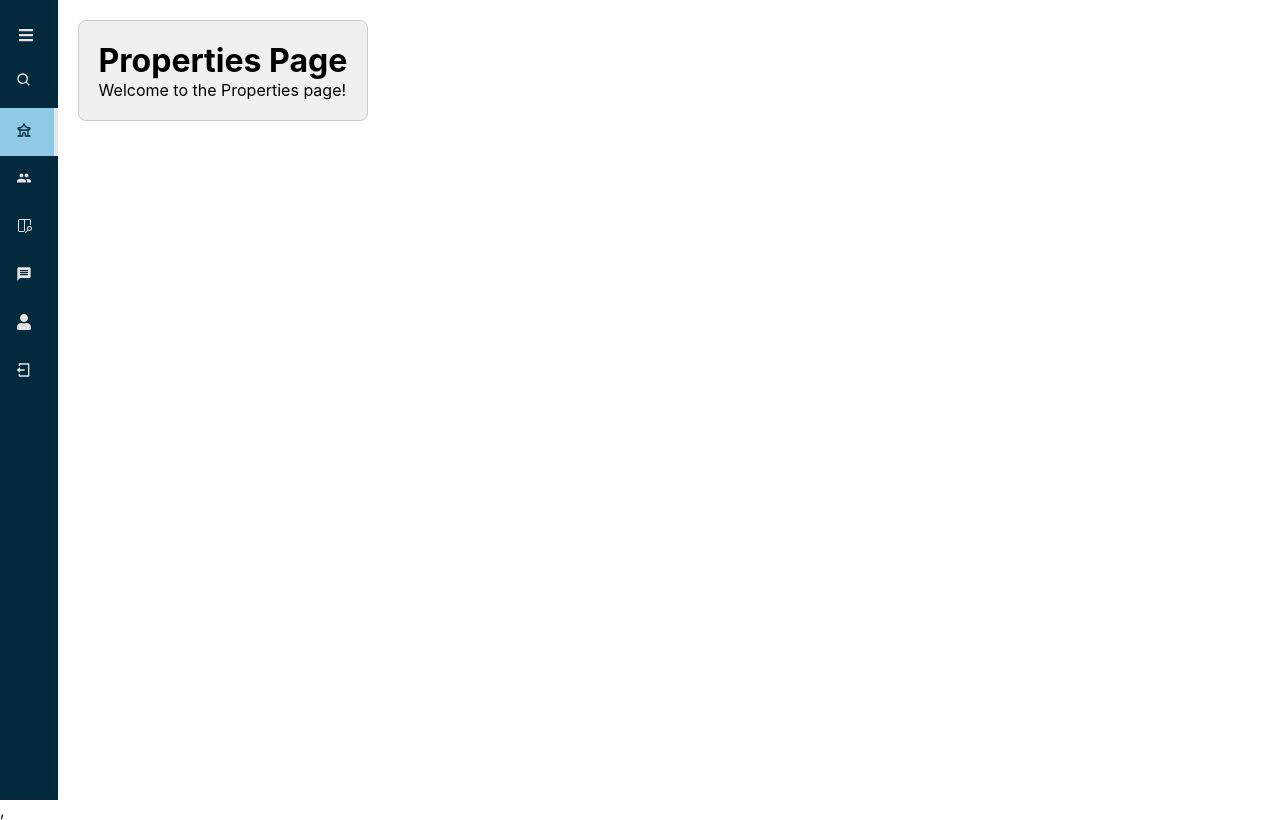
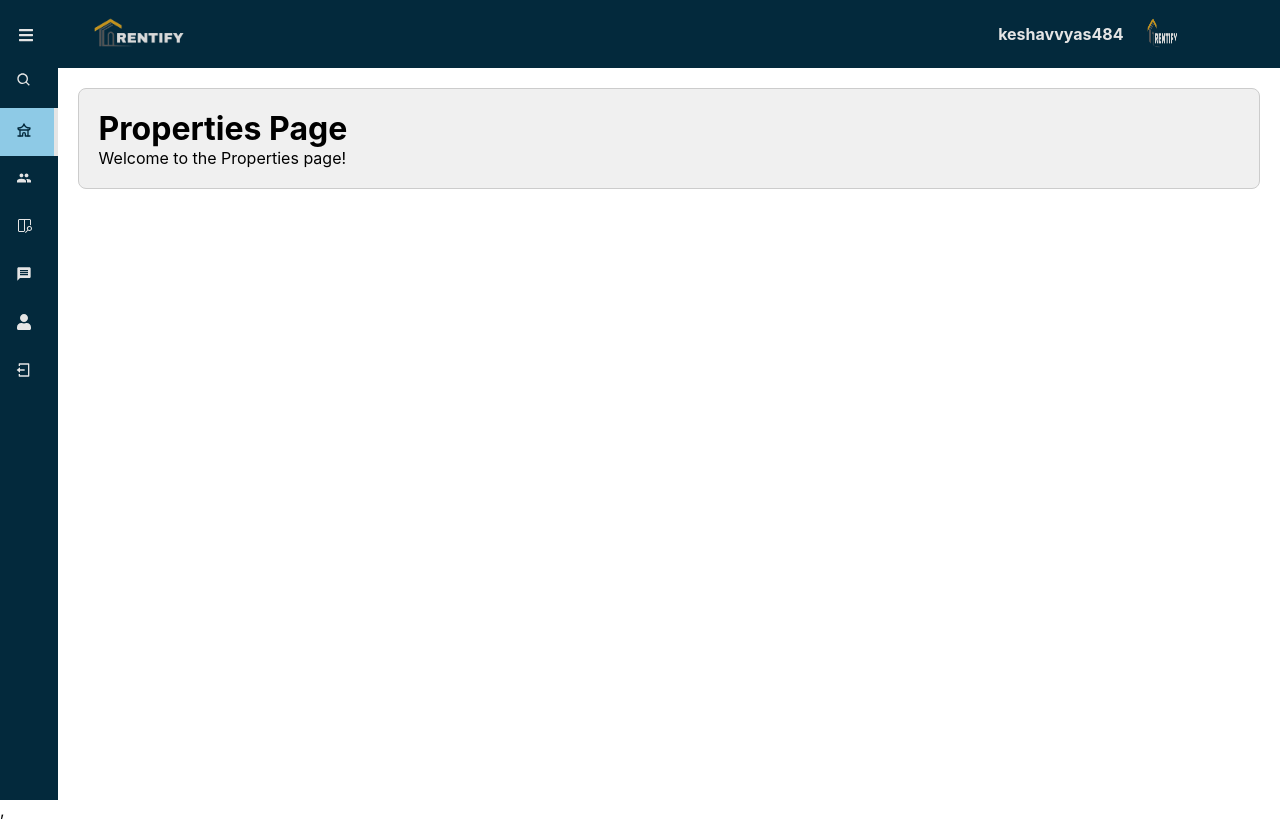
Before and after one commit to Master-Keshav/Rentify---React, a React (Vite) app in the folder client/: page / in a window 1280 px wide. Built offline with nearby package versions, Linux system fonts and the light colour scheme; no server answers; sample sign-in values are in the browser's storage.

Commit message:
Added navbar and logout functionality

```diff
--- a/client/src/components/Dashboard/Dashboard.css
+++ b/client/src/components/Dashboard/Dashboard.css
@@ -4,6 +4,10 @@
     border: 1px solid #ccc;
     border-radius: 8px;
     margin: 20px;
+}
+
+.page-container {
+    flex-grow: 1;
 }
 
 * {
--- a/client/src/components/Dashboard/Dashboard.tsx
+++ b/client/src/components/Dashboard/Dashboard.tsx
@@ -1,6 +1,8 @@
 import { Route, Routes } from 'react-router-dom';
+
 import Agencies from '../../pages/Agencies'
 import Messages from '../../pages/Messages';
+import Navbar from '../Navbar/Navbar';
 import Properties from '../../pages/Properties';
 import Reviews from '../../pages/Reviews';
 import SideBar from '../SideBar/Sidebar';
@@ -8,6 +10,12 @@ import User from '../../pages/User';
 import './Dashboard.css';
 
 const Dashboard = () => {
+
+    const handleLogout = () => {
+        localStorage.removeItem("token")
+        window.location.href = "/"
+    };
+
     return (
         <>
             <div className="main-container">
@@ -15,6 +23,10 @@ const Dashboard = () => {
                     <SideBar />
                 </div>
                 <div className="page-container">
+                    <div className="navbar">
+                        <Navbar handleLogout={handleLogout} />
+                    </div>
+                    <div className="page">
                         <Routes>
                             <Route path="/" element={<Properties />} />
                             <Route path="/agencies" element={<Agencies />} />
@@ -24,6 +36,7 @@ const Dashboard = () => {
                         </Routes>
                     </div>
                 </div>
+            </div>
         </>
     );
 };
--- /dev/null
+++ b/client/src/components/Navbar/Dropdown.tsx
@@ -0,0 +1,18 @@
+import React, { ReactNode } from 'react';
+
+interface DropdownProps {
+    isOpen: boolean;
+    onClose: () => void;
+    children: ReactNode;
+}
+
+const Dropdown: React.FC<DropdownProps> = (props) => {
+    const { isOpen, onClose, children } = props;
+    return isOpen ? (
+        <div className="dropdown-container" onClick={onClose}>
+            {children}
+        </div>
+    ) : null;
+};
+
+export default Dropdown;
--- /dev/null
+++ b/client/src/components/Navbar/Navbar.scss
@@ -0,0 +1,74 @@
+.navbar {
+    display: flex;
+    flex-grow: 1;
+    flex-direction: row;
+    justify-content: space-between;
+    align-items: center;
+    background-color: #03293c;
+    color: #e5e5e5;
+    padding: 0.5rem 3rem 0.5rem 1rem;
+
+    .logo {
+        width: 6rem;
+
+        img {
+            width: 100%;
+        }
+    }
+
+    .user {
+        width: 12rem;
+        display: flex;
+        align-items: center;
+        position: relative;
+        justify-content: space-around;
+
+        .user-email {
+            font-weight: bold;
+            margin-right: 10px;
+        }
+
+        .user-photo {
+            cursor: pointer;
+
+            img {
+                border-radius: 50%;
+                width: 2rem;
+                height: 2rem;
+            }
+
+            .dropdown-menu {
+                z-index: 5;
+                width: 100%;
+                display: flex;
+                flex-direction: column;
+                position: absolute;
+                top: 126%;
+                left: 0;
+                box-shadow: 0 2px 5px rgba(0, 0, 0, 0.1);
+                color: #e5e5e5;
+                border-radius: 0.5rem;
+                background-color: #03293c;
+
+                ul {
+                    list-style-type: none;
+                    padding: 0;
+                    margin: 0;
+                    border-radius: 0.5rem;
+
+                    li {
+                        padding: 15px;
+                        cursor: pointer;
+
+                        &:hover {
+                            font-weight: bolder;
+                            color: #03293c;
+                            background-color: #8ecae6;
+                            border-radius: 0.5rem;
+                        }
+                    }
+                }
+            }
+        }
+    }
+}
--- /dev/null
+++ b/client/src/components/Navbar/Navbar.tsx
@@ -0,0 +1,45 @@
+import { useState } from 'react';
+import './Navbar.scss';
+import Dropdown from './Dropdown';
+import logo from "../../assets/logo.png"
+
+interface DropdownProps {
+    handleLogout: () => void
+}
+
+const Navbar: React.FC<DropdownProps> = (props) => {
+    const { handleLogout } = props
+    const [isDropdownOpen, setDropdownOpen] = useState(false);
+
+    const handleDropdownToggle = () => {
+        setDropdownOpen(!isDropdownOpen);
+    };
+
+
+    return (
+        <div className="navbar">
+            <div className="logo">
+                <img src={logo} alt="logo" />
+            </div>
+            <div className="user">
+                <div className="user-email">
+                    keshavvyas484
+                </div>
+                <div className="user-photo" onClick={handleDropdownToggle}>
+                    <img src={logo} alt="Profile" className="profile-photo" />
+                    <div className="dropdown-menu">
+                        <Dropdown isOpen={isDropdownOpen} onClose={() => setDropdownOpen(false)}>
+                            <ul>
+                                <li>Option 1</li>
+                                <li>Option 2</li>
+                                <li onClick={handleLogout}>Logout</li>
+                            </ul>
+                        </Dropdown>
+                    </div>
+                </div>
+            </div>
+        </div>
+    );
+};
+
+export default Navbar;
--- a/client/src/components/SideBar/Sidebar.scss
+++ b/client/src/components/SideBar/Sidebar.scss
@@ -43,7 +43,7 @@
     }
 
     .search-box-input {
-        text-align: center;
+        text-align: start;
         border-radius: 0.4rem;
     }
 }
@@ -80,8 +80,6 @@
             transition: 0.2s cubic-bezier(0.6, -0.28, 0.735, 0.045);
         }
 
-        .icon {}
-
         .text {
             font-size: 0.9rem;
             justify-content: center;
```
Lines whose indentation alone changed are shown as unchanged.
